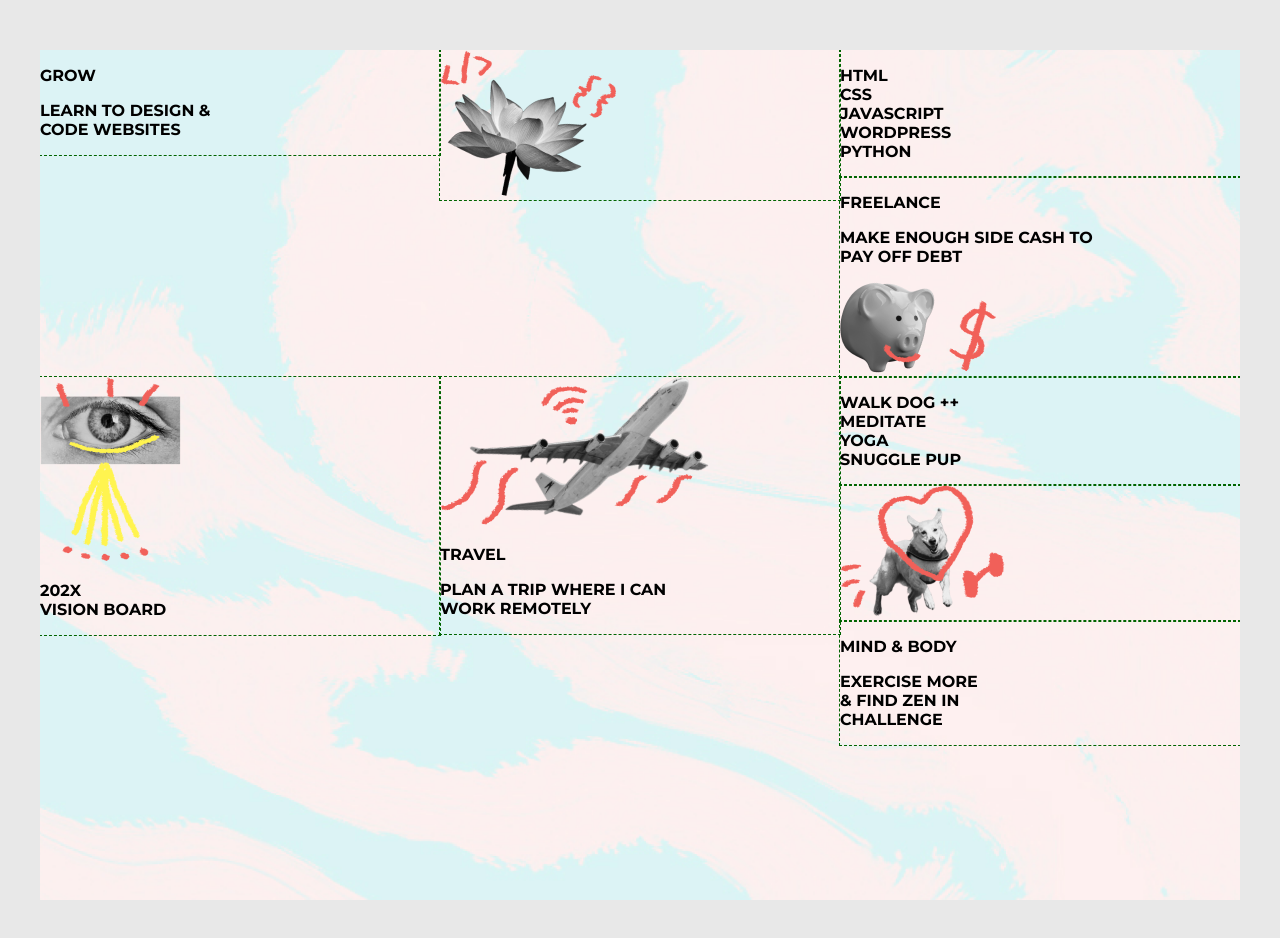
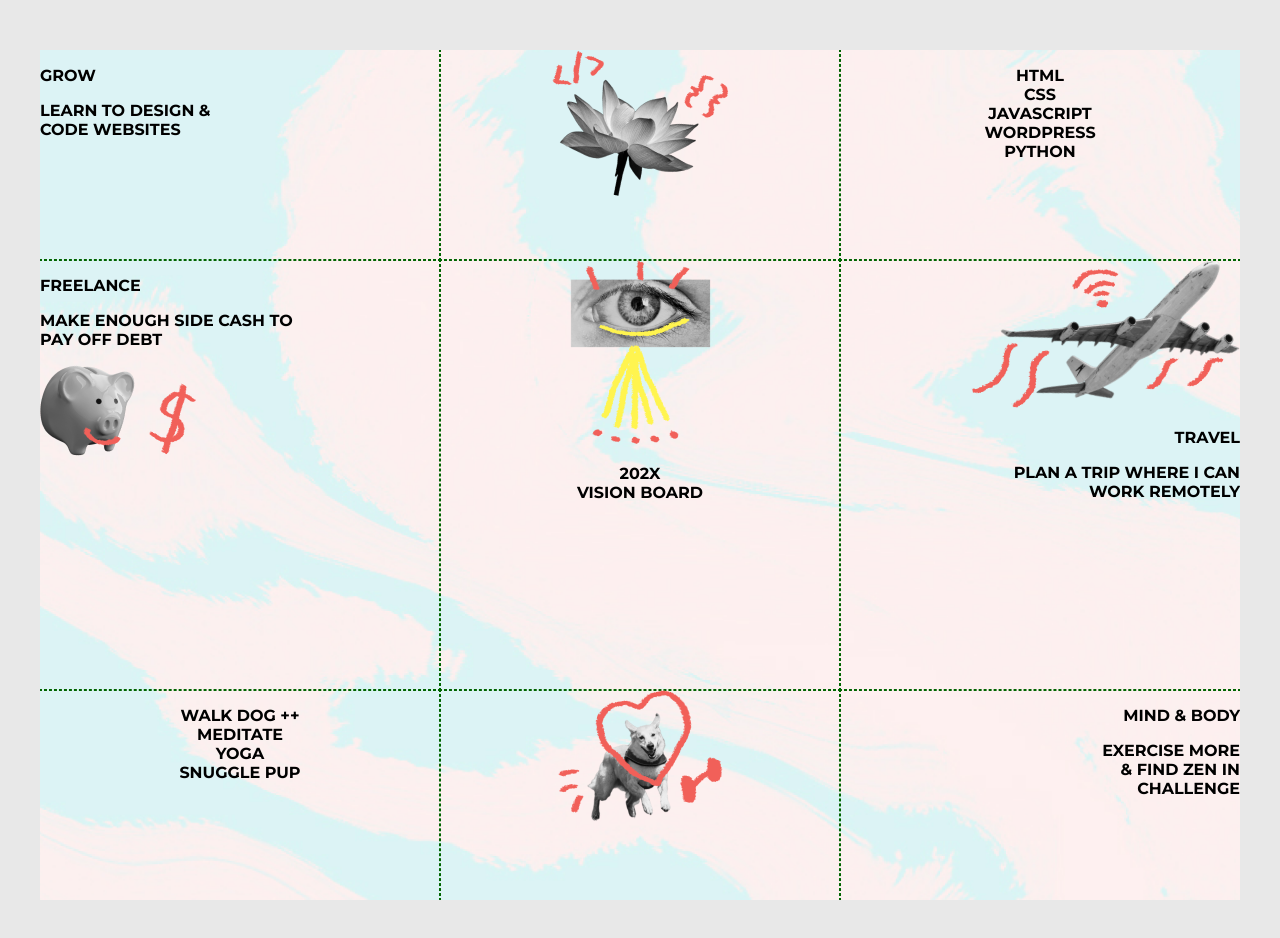
Before and after one commit to NicholeAMartin/vision-board, a plain HTML site: page index.html in a window 1280 px wide. Drawn offline with Linux system fonts and the light colour scheme.

Commit message:
Styled blocks and text

```diff
--- a/css/main.css
+++ b/css/main.css
@@ -20,18 +20,18 @@ body {
 	width: 400px;
 }
 
-/* .small-block {
+.small-block {
 	height: 210px;
-} */
+}
 
-/* .large-block {
+.large-block {
 	height: 430px;
-} */
+}
 
-/* .center {
+.center {
 	text-align: center;
-} */
+}
 
-/* .right {
+.right {
 	text-align: right;
-} */
+}
--- a/index.html
+++ b/index.html
@@ -9,14 +9,14 @@
 </head>
 <body>
 	<div id="vision-board">
-		<div class="block">
+		<div class="block small-block">
 			<p><span class="highlight">Grow</span></p>
 			<p>Learn to Design &amp;<br><strong>Code Websites</strong></p>
 		</div>
-		<div class="block">
+		<div class="block small-block center">
 			<img src="img/flower.png" alt="flower">
 		</div>
-		<div class="block">
+		<div class="block small-block center">
 			<p>
 				HTML<br>
 				CSS<br>
@@ -25,21 +25,21 @@
 				Python
 			</p>
 		</div>
-		<div class="block">
+		<div class="block large-block">
 			<p><span class="highlight">Freelance</span></p>
 			<p>Make Enough Side Cash to<br><strong>Pay off debt</strong></p>
 			<img src="img/piggy.png" alt="piggy bank">
 		</div>
-		<div class="block">
+		<div class="block large-block center">
 			<img src="img/eye.png" alt="eye">
-			<p class="title"><span class="marker">202X</span><br>Vision Board</p>
+			<p class="title"><span>202X</span><br>Vision Board</p>
 		</div>
-		<div class="block">
+		<div class="block right large-block">
 			<img src="img/plane.png" alt="airplane">
 			<p><span class="highlight">Travel</span></p>
 			<p>Plan A Trip Where I Can<br><strong>Work Remotely</strong></p>
 		</div>
-		<div class="block">
+		<div class="block small-block top-padding center">
 			<p>
 				Walk Dog ++<br>
 				Meditate<br>
@@ -47,10 +47,10 @@
 				Snuggle Pup
 			</p>
 		</div>
-		<div class="block">
+		<div class="block small-block top-padding center">
 			<img src="img/doggo.png" alt="dog">
 		</div>
-		<div class="block">
+		<div class="block small-block right">
 			<p><span class="highlight">Mind &amp; Body</span></p>
 			<p>Exercise More<br>&amp; Find Zen in<br><strong>Challenge</strong></p>
 		</div>
```
